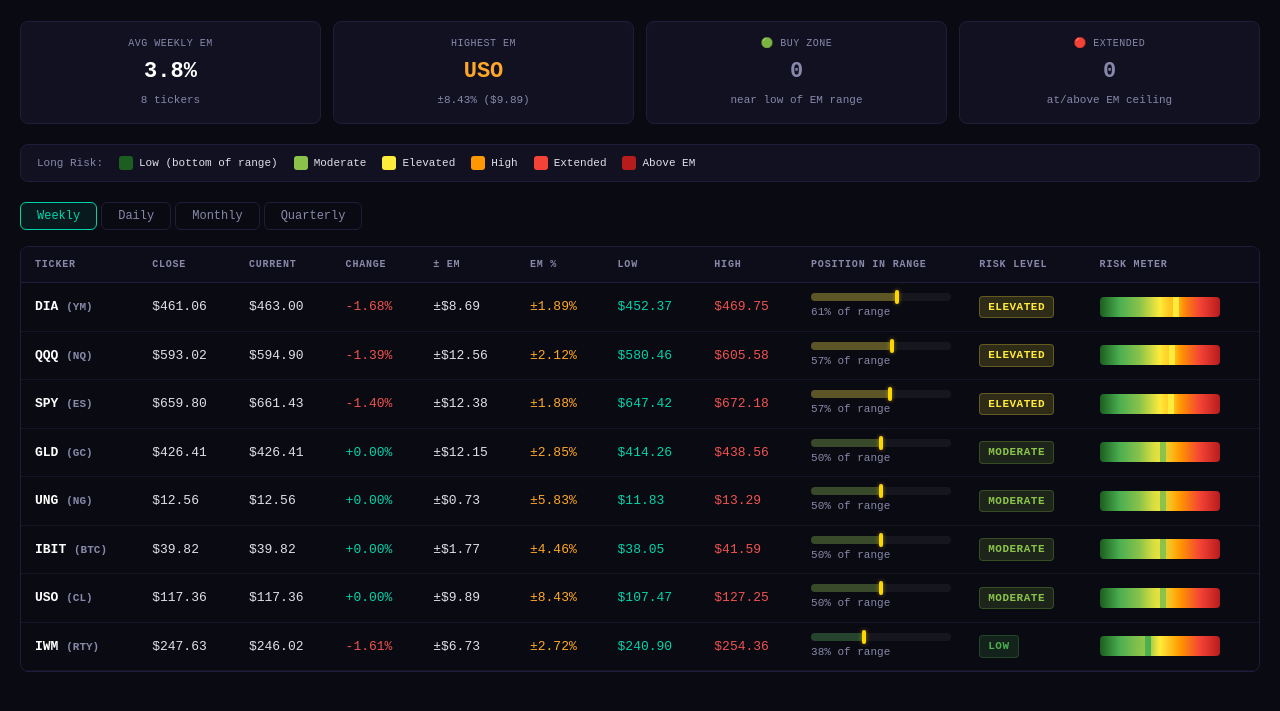
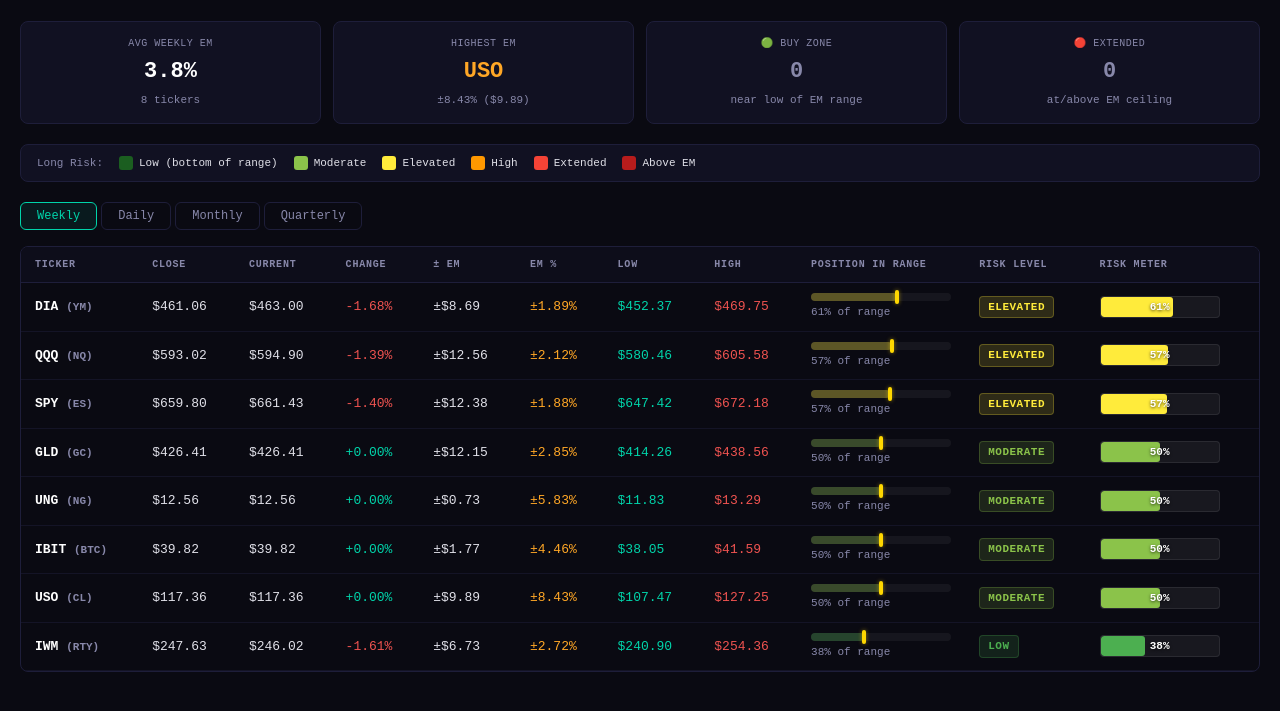
Before and after one commit to breakingtrades/breakingtrades-dashboard, a plain HTML site: page expected-moves.html in a window 1280 px wide. Shown: the part 179-890 px from the top of the page. Drawn offline with Linux system fonts and the light colour scheme.

Commit message:
redesign: risk meter as filled bar with % label
Replaced gradient+needle (invisible) with filled battery-style bar.
More fill = more risk. Color shifts green→red. Percentage label centered.

```diff
--- a/expected-moves.html
+++ b/expected-moves.html
@@ -103,22 +103,33 @@
   .down { color: var(--red); }
   .dim { color: var(--text-dim); font-size: 11px; }
 
-  /* Risk meter — horizontal bar */
+  /* Risk meter — filled bar */
   .risk-bar-wrap {
     width: 120px;
-    height: 20px;
+    height: 22px;
     position: relative;
     border-radius: 4px;
     overflow: hidden;
-    background: linear-gradient(90deg, #1b5e20, #4caf50, #8bc34a, #ffeb3b, #ff9800, #f44336, #b71c1c);
+    background: rgba(255,255,255,0.06);
+    border: 1px solid rgba(255,255,255,0.08);
   }
-  .risk-needle {
+  .risk-fill {
     position: absolute;
-    top: -2px; bottom: -2px;
-    width: 6px;
+    top: 0; bottom: 0; left: 0;
     border-radius: 3px;
-    box-shadow: 0 0 8px var(--needle-glow, rgba(255,255,255,0.6));
-    transition: left 0.3s;
+    transition: width 0.4s, background 0.4s;
+  }
+  .risk-pct-label {
+    position: absolute;
+    top: 0; bottom: 0; left: 0; right: 0;
+    display: flex;
+    align-items: center;
+    justify-content: center;
+    font-size: 11px;
+    font-weight: 700;
+    color: var(--text-bright);
+    text-shadow: 0 1px 3px rgba(0,0,0,0.7);
+    z-index: 1;
   }
 
   /* Risk badge */
@@ -422,7 +433,6 @@
 
     // Needle color matches risk level
     const needleColor = r.riskColor;
-    const needleGlow = r.riskColor + '99';
 
     // Alert tags
     let alertTag = '';
@@ -463,7 +473,8 @@
       <td><span class="risk-badge" style="color:${r.risk.color};background:${r.risk.bg};border:1px solid ${r.risk.color}40;">${r.risk.text}</span></td>
       <td>
         <div class="risk-bar-wrap">
-          <div class="risk-needle" style="left:${needlePct}%;background:${needleColor};--needle-glow:${needleGlow};"></div>
+          <div class="risk-fill" style="width:${Math.max(4, Math.min(100, r.position))}%;background:${needleColor};"></div>
+          <div class="risk-pct-label">${r.position.toFixed(0)}%</div>
         </div>
       </td>
     </tr>`;
```
